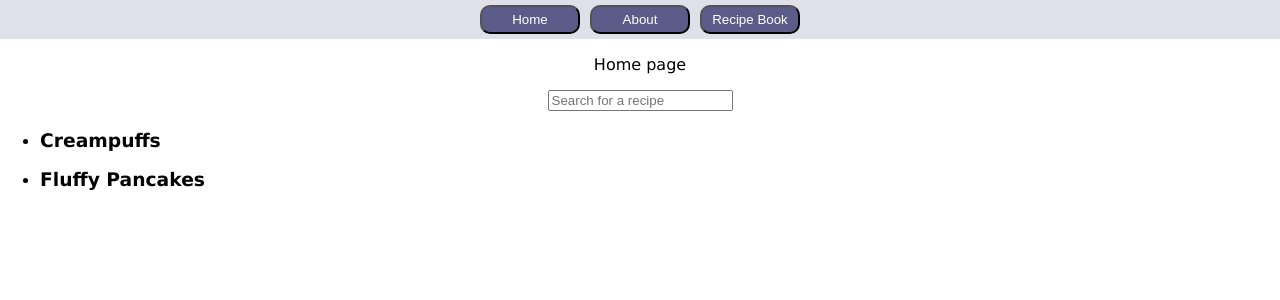
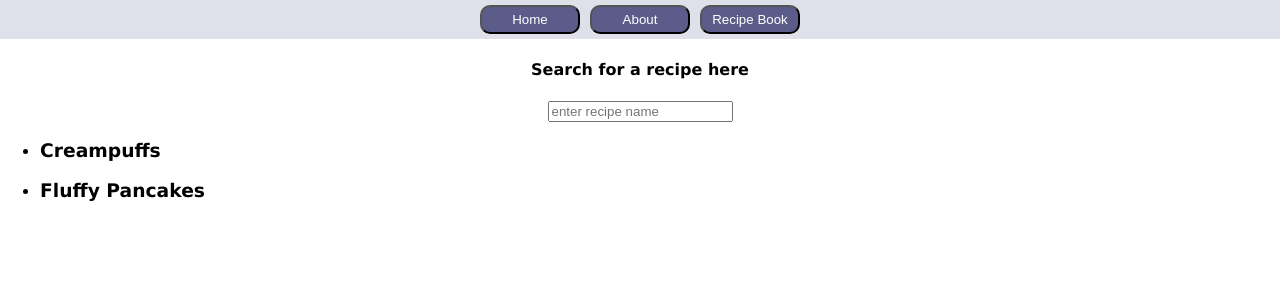
Before and after one commit to arinach3/bestpractice, a React (Create React App) app: page / in a window 1280 px wide. Shown: the top 300 px of the page. Built offline with nearby package versions, Linux system fonts and the light colour scheme; the HTML template or start-up script is replaced by a standard one.

Commit message:
added  search option to homepage

```diff
--- a/src/RecipeBook/About.jsx
+++ b/src/RecipeBook/About.jsx
@@ -3,7 +3,7 @@ import React from 'react';
 export default function About(){
     return(
         <div>
-            <p>In your very own cookbook you can accumilate the recipes you find or create for easy access</p>
+            <p>All the best recipes in one place</p>
         </div>
     )
 }
--- a/src/RecipeBook/Home.jsx
+++ b/src/RecipeBook/Home.jsx
@@ -9,8 +9,12 @@ export default function Home(){
     console.log(filteredRecipes);
     return(
         <div>
-            <p>Home page</p>
-            <input type="text" placeholder='Search for a recipe' value={searchTerm} onChange={(e) => setSearchTerm(e.target.value)}/>
+            <h4>Search for a recipe here</h4>
+            <input type="text" placeholder='enter recipe name' value={searchTerm} onChange={(e) => setSearchTerm(e.target.value)}/>
+            {filteredRecipes.length === 0 ? (
+            <p>No recipe found</p>
+            ):(
+
             <ul>
                 {filteredRecipes.map(recipe => (
                     <li key={recipe.id}>
@@ -20,6 +24,7 @@ export default function Home(){
                     </li>
                 ))}
             </ul>
+            )}
         </div>
     )
 }
--- a/src/RecipeBook/SideBar.jsx
+++ b/src/RecipeBook/SideBar.jsx
@@ -12,12 +12,13 @@ export default function SideBar({ active }){
     return(
         <div className="sidebar">
       <h2>Choose a recipe</h2>
+      <Link to="/favorites">Favorites</Link>
 
       {recipes.map((recipe) => (
             <Link to={`/recipes/${recipe.id}`} key={recipe.id}>
           <li class={`${recipe.id}` === id ? "selected" : ""}>{recipe.title}</li>
         </Link>))}
-        <Link to="/favorites">Favorites</Link>
+
     </div>
     )
 }
```
